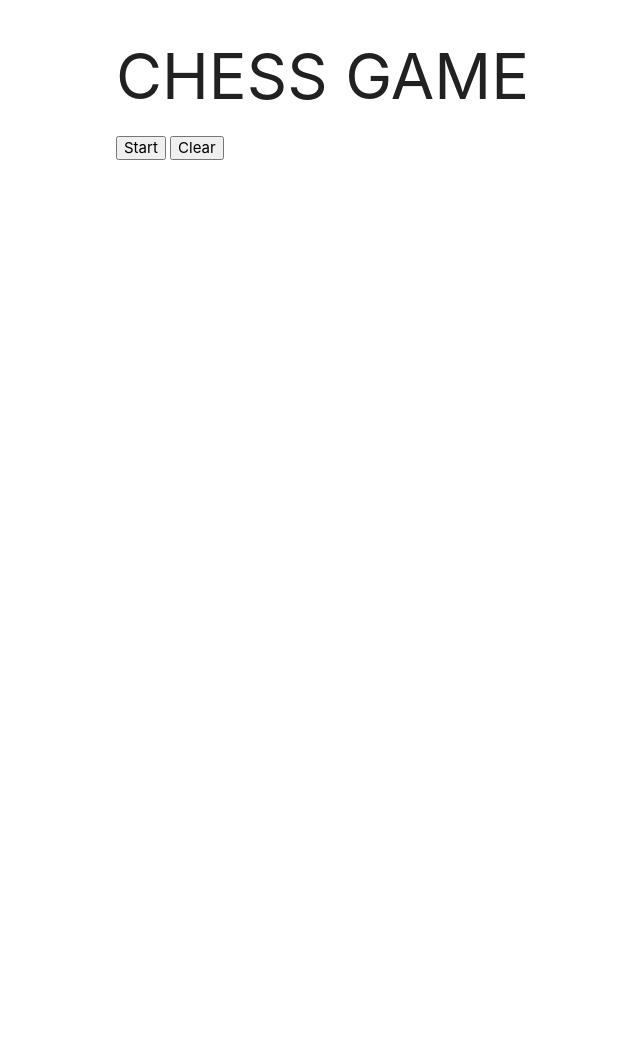
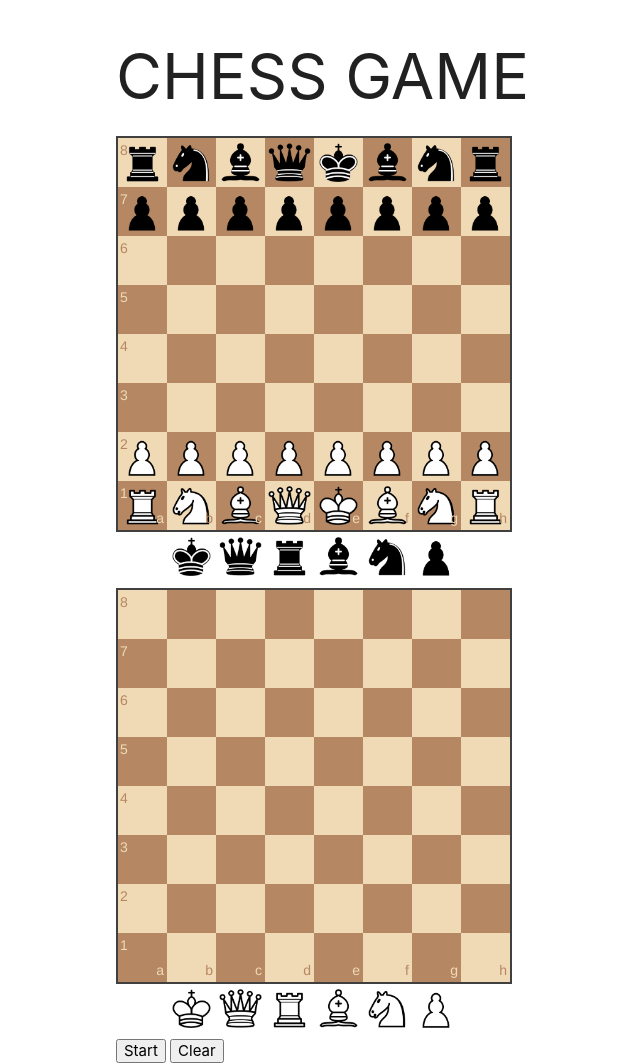
Before and after one commit to joon3703/projectOne, a plain HTML site: page index.html in a window 1280 px wide. Shown: the whole page, without its empty margins (76-716 px from the left). Before the commit the page ends 800 px from the top, so only its background shows below. Drawn offline with nearby package versions, Linux system fonts and the light colour scheme.

Commit message:
Adding skeleton of chessgame

```diff
--- a/index.html
+++ b/index.html
@@ -9,6 +9,9 @@
     <script src="https://cdnjs.cloudflare.com/ajax/libs/materialize/1.0.0/js/materialize.min.js"></script>
     <!--Let browser know website is optimized for mobile-->
     <meta name="viewport" content="width=device-width, initial-scale=1.0"/>
+    <!--CSS from Chessboard API-->
+    <link rel="stylesheet" type="text/css" href="css/chessboard-0.3.0.css">
+
     <title>Project One</title>
   </head>
 
@@ -16,13 +19,21 @@
     <div class="container">
       <h1>CHESS GAME</h1>
 
+      <div id="board1" style="width: 400px"></div>
+
       <div id="board2" style="width: 400px"></div>
       <input type="button" id="startBtn" value="Start" />
       <input type="button" id="clearBtn" value="Clear" />
 
     </div>
 
+    <!-- jQuery -->
+    <script src="https://cdnjs.cloudflare.com/ajax/libs/jquery/3.2.1/jquery.min.js"></script>
     <!--JavaScript at end of body for optimized loading-->
     <script type="text/javascript" src="js/materialize.min.js"></script>
+    <!--Javascripts from Chessboard API-->
+    <script type="text/javascript" src="js/chessboard-0.3.0.js"></script>
+    <!--Here is our JS file-->
+    <script type="text/javascript" src="js/script.js"></script>
   </body>
 </html>
--- /dev/null
+++ b/js/script.js
@@ -0,0 +1,9 @@
+var board1 = ChessBoard('board1', 'start');
+
+var board2 = ChessBoard('board2', {
+    draggable: true,
+    dropOffBoard: 'trash',
+    sparePieces: true
+  });
+  $('#startBtn').on('click', board2.start);
+  $('#clearBtn').on('click', board2.clear);
```
Also changed, not shown: 1 other file.
